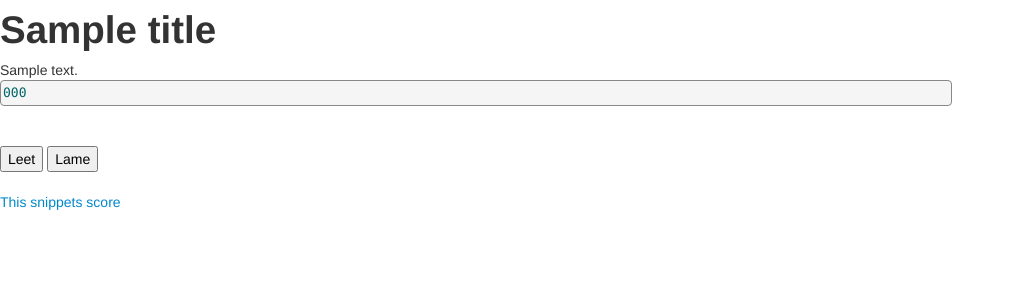
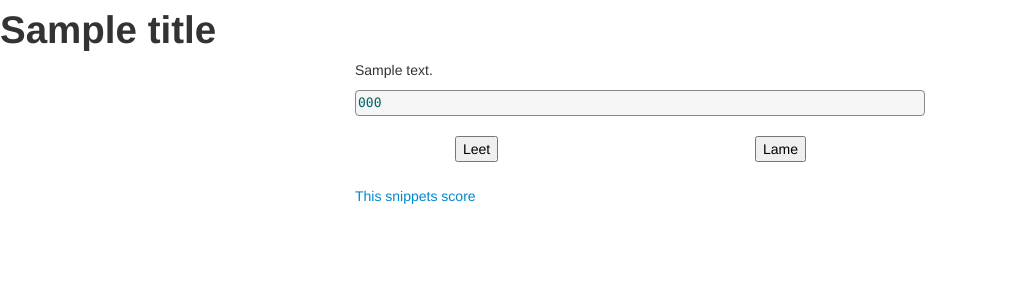
Before and after one commit to XaaK-zz/lol, a Django app: template templates/index.html in a window 1280 px wide. Shown: the part 162-462 px from the top of the page, without its empty margins (0-1015 px from the left). Run offline with Django 3.2, Linux system fonts and the light colour scheme; the template is opened without the code that fills it: most values are stand-ins (such as "Sample title", 1, 10 or a date in 2020).

Commit message:
Bootstrap working for main page.

```diff
--- a/lol/static/css/lol.css
+++ b/lol/static/css/lol.css
@@ -34,3 +34,7 @@
     border-right: 0;
     border-radius: 0 3px 3px 0;
 }
+
+.codeOutline {
+    align: center;
+}
--- a/templates/base.html
+++ b/templates/base.html
@@ -15,12 +15,8 @@
 
 <!-- Container -->
 {% load tags %}
-<div id="container">
-
     <!-- Header -->
     <div id="header">
-
-
         <div class="container">
             <div class="masthead">
               <div class="navbar">
@@ -60,7 +56,7 @@
     {% block footer %}<div id="footer">
 
     </div>{% endblock %}
-</div>
+
 <!-- END Container -->
 <script src="http://code.jquery.com/jquery.js"></script>
 <script src="{{ STATIC_URL }}/js/bootstrap.min.js"></script>
--- a/templates/index.html
+++ b/templates/index.html
@@ -19,22 +19,40 @@
 
 
 {% block content %}
+<div class="container">
+
+    <div class="row-fluid">
+        <div class="span3">
+        </div>
+        <div class="span6">
             <div class="description">{{ snippet.description}}</div>
+        </div>
+    </div>
      <div class="row-fluid">
-        <div class="span9">
+        <div class="span3">
+        </div>
+                    <div class="span6">
                         <pre class="prettyprint">{{ snippet.code }}</pre>
                     </div>
     </div>
-
-<div class="submit">
-    <br/>
+    <div class="row-fluid">
+        <div class="span4"></div>
         <form action="/rate/{{ snippet.id }}/" method="post">
             {% csrf_token %}
+            <div class="span1">
                 <input type="submit" name="submitButton" value="Leet" />
+            </div>
+            <div class="span2"></div>
+            <div class="span1">
                 <input type="submit" name="submitButton" value="Lame" />
+            </div>
         </form>
     </div>
-
+    <br>
+    <div class="row-fluid">
+        <div class="span3"></div>
+        <div class="span6">
             <a href="{% url view snippet.id %}">This snippets score</a>
-
+        </div>
+    </div>
 {% endblock %}
```
Lines whose indentation alone changed are shown as unchanged.
